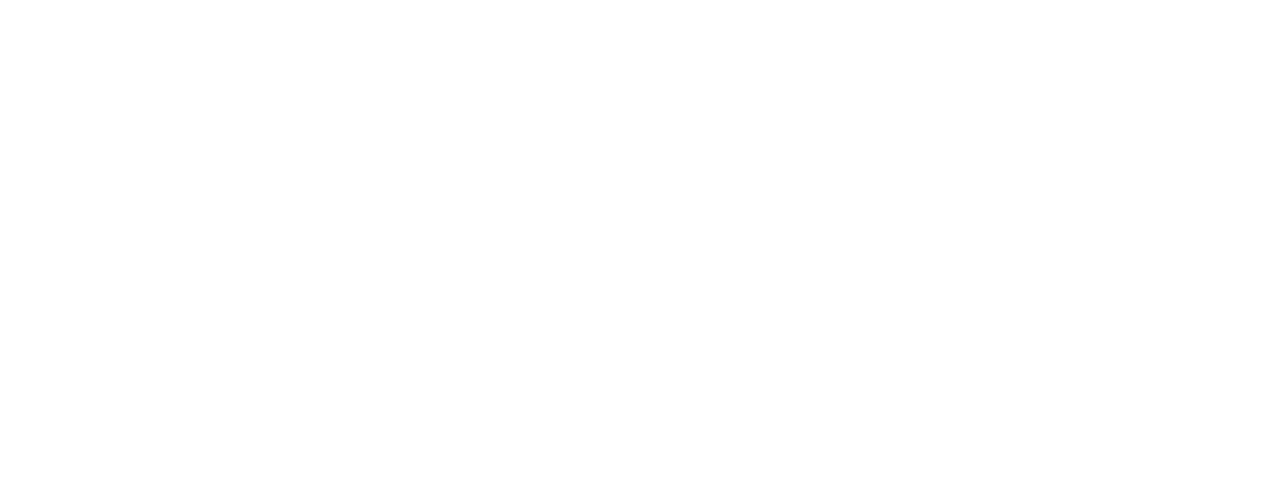
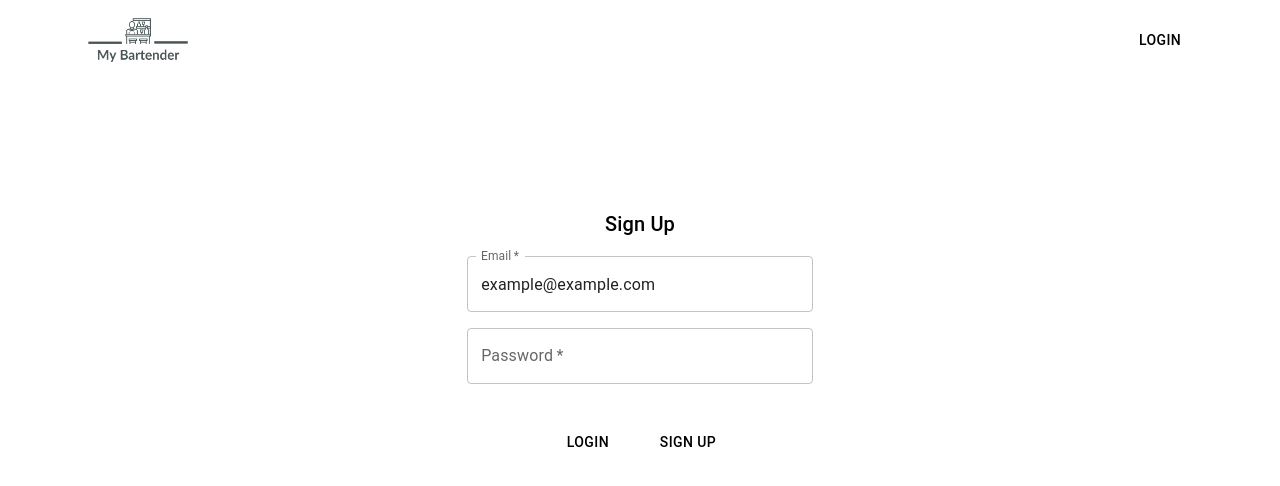
Before and after one commit to alecntan/my_bartender, a React (Create React App) app in the folder app/: page /register in a window 1280 px wide. Before the commit this address had no page. Shown: the top 486 px of the page. Built offline with nearby package versions, Linux system fonts and the light colour scheme.

Commit message:
created login and register forms

```diff
--- a/app/src/App.js
+++ b/app/src/App.js
@@ -1,15 +1,40 @@
-import { Link, Outlet } from 'react-router-dom';
+import { Link, Outlet, useNavigate } from 'react-router-dom';
 import Container from '@mui/material/Container';
 import AppBar from '@mui/material/AppBar';
 import Toolbar from '@mui/material/Toolbar';
 import Button from '@mui/material/Button';
+import Box from '@mui/material/Box';
+import Typography from '@mui/material/Typography';
+import logo from './logo.png';
 
 function App() {
+
+    let navigate = useNavigate();
+
+    const handleClickLogin = () => {
+        navigate('/login');
+    }
+
+    const handleClickLogo = () => {
+        navigate('/');
+    }
+
     return (
         <Container>
-            <AppBar sx={{ boxShadow: 'none'}} color='transparent' position='static'>
-                <Toolbar sx={{ justifyContent: 'end'}} >
-                     <Button color='inherit'>Login</Button>
+            <AppBar sx={{ boxShadow: 'none', mb: 3}} color='transparent' position='static'>
+                <Toolbar position='static' sx={{ justifyContent: 'space-between'}} >
+                     <Box
+                        sx={{
+                            maxHeight: { xs: 100 },
+                            maxWidth:  { xs: 100 },
+                            flexGrow: 1
+                        }}
+                        component='img'
+                        alt='logo'
+                        src={logo}
+                        onClick={handleClickLogo}
+                     />
+                     <Button color='inherit' onClick={handleClickLogin}>Login</Button>
                 </Toolbar>
             </AppBar>
             <Outlet />
--- /dev/null
+++ b/app/src/components/Login.js
@@ -0,0 +1,53 @@
+import Grid from '@mui/material/Grid';
+import Box from '@mui/material/Box';
+import TextField from '@mui/material/TextField';
+import Button from '@mui/material/Button';
+import Typography from '@mui/material/Typography';
+
+import { useNavigate } from 'react-router-dom';
+
+export default function LoginForm(props){
+
+    let navigate = useNavigate();
+
+    const handleClickSignUp = () => {
+        navigate('/register');
+    }
+
+    return (
+        <Grid
+            sx={{ mt: 15 }}
+            container
+            alignItems='center'
+            justifyContent='center'
+            spacing={2}
+        >
+            <Grid item>
+                <Typography variant='h6'>
+                    Login
+                </Typography>
+            </Grid>
+            <Grid item xs={12} textAlign='center'>
+                <TextField
+                    required id='outlined-required'
+                    label='Email'
+                    defaultValue='example@example.com'
+                    sx={{  width: "30%" }}
+                />
+            </Grid>
+            <Grid item xs={12} textAlign='center'>
+                <TextField
+                    required id='outlined-password-input'
+                    label='Password'
+                    type='password'
+                    autoComplete='current-password'
+                    sx={{  width: "30%" }}
+                />
+            </Grid>
+            <Grid item xs={12} textAlign='center'>
+                <Button sx={{ mr: 2, mt: 3, color: 'black'  }}>Login</Button>
+                <Button sx={{ ml: 2, mt: 3, color: 'black'  }} onClick={handleClickSignUp}>Sign Up</Button>
+            </Grid>
+        </Grid>
+    );
+}
--- /dev/null
+++ b/app/src/components/Register.js
@@ -0,0 +1,51 @@
+import Grid from '@mui/material/Grid';
+import Box from '@mui/material/Box';
+import TextField from '@mui/material/TextField';
+import Button from '@mui/material/Button';
+import Typography from '@mui/material/Typography';
+import { useNavigate } from 'react-router-dom';
+
+export default function RegisterForm(props){
+
+    let navigate = useNavigate();
+    const handleClickLogin = () => {
+        navigate('/login');
+    }
+
+    return (
+        <Grid
+            sx={{ mt: 15}}
+            container
+            alignItems='center'
+            justifyContent='center'
+            spacing={2}
+        >
+            <Grid item>
+                <Typography variant='h6'>
+                    Sign Up
+                </Typography>
+            </Grid>
+            <Grid item xs={12} textAlign='center'>
+                <TextField
+                    required id='outlined-required'
+                    label='Email'
+                    defaultValue='example@example.com'
+                    sx={{  width: "30%" }}
+                />
+            </Grid>
+            <Grid item xs={12} textAlign='center'>
+                <TextField
+                    required id='outlined-password-input'
+                    label='Password'
+                    type='password'
+                    autoComplete='current-password'
+                    sx={{  width: "30%" }}
+                />
+            </Grid>
+            <Grid item xs={12} textAlign='center'>
+                <Button sx={{ mr: 2, mt: 3, color: 'black' }} onClick={handleClickLogin}>Login</Button>
+                <Button sx={{ ml: 2, mt: 3, color: 'black'  }}>Sign Up</Button>
+            </Grid>
+        </Grid>
+    );
+}
--- a/app/src/index.js
+++ b/app/src/index.js
@@ -7,6 +7,8 @@
 import ResultsPage from './routes/ResultsPage.js';
 import ProfilePage from './routes/ProfilePage.js';
 import FavouritesPage from './routes/FavouritesPage.js';
+import LoginPage from './routes/LoginPage.js';
+import RegisterPage from './routes/RegisterPage.js';
 
 
 
@@ -14,9 +16,12 @@
     <BrowserRouter>
         <Routes>
             <Route path='/' element={<App />} >
+                <Route path='' element={<SearchPage />} />
                 <Route path='/search' element={<ResultsPage />} />
                 <Route path='/drink/:drinkId' element={<ProfilePage />} />
                 <Route path='/favourites/:userId' element={<FavouritesPage />} />
+                <Route path='/login' element={<LoginPage />} />
+                <Route path='/register' element={<RegisterPage />} />
             </Route>
         </Routes>
     </BrowserRouter>,
--- /dev/null
+++ b/app/src/routes/LoginPage.js
@@ -0,0 +1,7 @@
+import LoginForm from '../components/Login.js';
+
+export default function LoginPage(props) {
+    return (
+        <LoginForm />
+    );
+}
--- /dev/null
+++ b/app/src/routes/RegisterPage.js
@@ -0,0 +1,7 @@
+import RegisterForm from '../components/Register.js';
+
+export default function LoginPage(props) {
+    return (
+        <RegisterForm />
+    );
+}
```
Also changed, not shown: app/src/auth.js (renamed from app/auth.js, +3 -6 lines), app/src/config.js (renamed from app/config.js).
